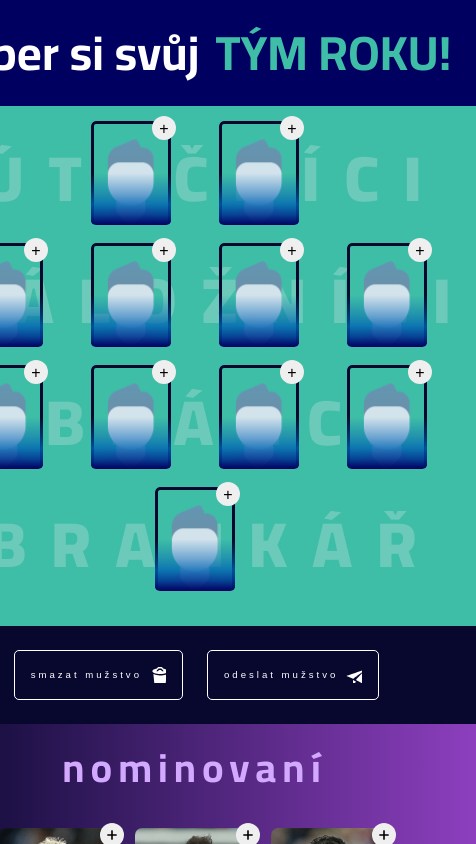
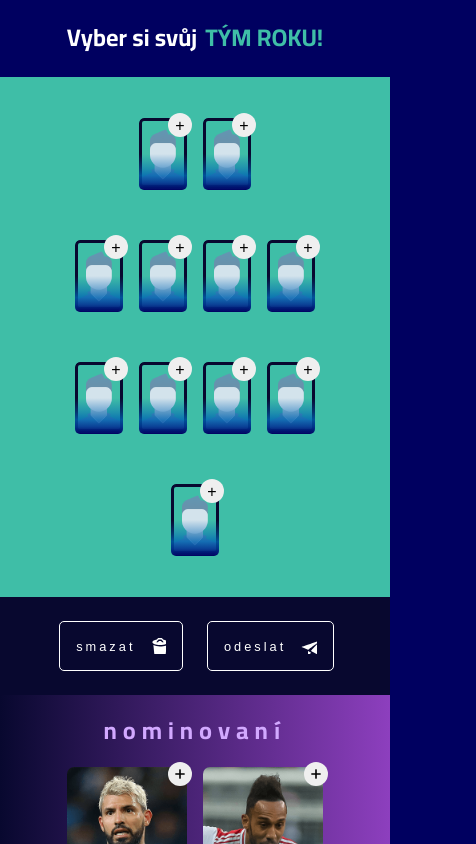
Before and after one commit to olivertylsar/tym-roku-2019, a React (Create React App) app: page / in a window 390 px wide. Shown: the top 844 px of the page, 476 px wide, since content can reach past the window. Built offline with nearby package versions, Linux system fonts and the light colour scheme.

Commit message:
more media queries for smaller screens

```diff
--- a/src/components/Header.js
+++ b/src/components/Header.js
@@ -11,10 +11,10 @@ function Header(props) {
                     className='btn Header__btn Header__btn--delete'
                     onClick={props.onClearSquad}
                 >
-                    Smazat mužstvo
+                    Smazat <span>mužstvo</span>
                 </button>
                 <button className='btn Header__btn Header__btn--send'>
-                    Odeslat mužstvo
+                    Odeslat <span>mužstvo</span>
                 </button>
             </div>
         </>
--- a/src/styles/_base.scss
+++ b/src/styles/_base.scss
@@ -22,7 +22,7 @@ $bp-xlarge: 75em; // 1200px
 $bp-large: 62.5em; // 1000px
 $bp-medium: 56.25em; // 900px
 $bp-small: 37.5em; // 600px
-$bp-smallest: 31.5em; // 500px
+$bp-xsmall: 25em; // 500px
 
 * {
     margin: 0;
--- a/src/styles/_field.scss
+++ b/src/styles/_field.scss
@@ -1,7 +1,4 @@
 .Field {
-    grid-row: 1 / span 2;
-    grid-column: 2 / 3;
-
     display: grid;
     grid-template-rows: repeat(4, 1fr);
     justify-content: center;
@@ -10,20 +7,12 @@
     align-items: center;
     padding: 2rem 0;
 
-    @media only screen and (max-width: $bp-large) {
-        grid-row: 2 / 3;
-        grid-column: 2 / -1;
-    }
-
-    @media only screen and (max-width: $bp-medium) {
-        grid-column: 1 / -1;
-    }
-
     background-color: var(--color-teal);
 }
 
 .FieldLine {
     &__label {
+        text-align: center;
         line-height: 1;
         font-size: 11rem;
         letter-spacing: 30px;
@@ -41,7 +30,13 @@
         @media only screen and (max-width: $bp-medium) {
             font-size: 8rem;
         }
-
+        @media only screen and (max-width: $bp-small) {
+            font-size: 3rem;
+            line-height: 2.6;
+        }
+        @media only screen and (max-width: $bp-xsmall) {
+            display: none;
+        }
 
     }
 
@@ -50,6 +45,10 @@
         display: flex;
         justify-content: center;
         align-content: center;
+
+        @media only screen and (max-width: $bp-small) {
+            margin-top: 0;
+        }
     }
 }
 
@@ -61,8 +60,30 @@
     width: 10rem;
     height: 13rem;
 
+    @media only screen and (max-width: $bp-small) {
+        margin: 0 2rem;
+        width: 7rem;
+        height: 10rem;
+    }
+
+    @media only screen and (max-width: $bp-xsmall) {
+        margin: 0 1rem;
+        width: 6rem;
+        height: 9rem;
+    }
+
     &--selected &__image {
         border: 3px solid deeppink;
+        width: 10rem;
+        height: 13rem;
+        @media only screen and (max-width: $bp-small) {
+            width: 7rem;
+            height: 10rem;
+        }
+        @media only screen and (max-width: $bp-xsmall) {
+            width: 6rem;
+            height: 9rem;
+        }
     }
 
     &::after{
@@ -88,7 +109,13 @@
         height: 13rem;
         overflow: hidden;
         border-radius: 5px;
-        // border: 3px solid var(--color-navy);
+
+        @media only screen and (max-width: $bp-small) {
+            height: 10rem;
+        }
+        @media only screen and (max-width: $bp-xsmall) {
+            height: 9rem;
+        }
     }
 
     &__image {
--- a/src/styles/_header.scss
+++ b/src/styles/_header.scss
@@ -40,7 +40,10 @@
             grid-column: 1 / -1;
             grid-template-rows: 1fr;
             grid-template-columns: repeat(2, max-content);
+        }
 
+        @media only screen and (max-width: $bp-xsmall) {
+            grid-gap: 1rem;
         }
 
         span {
@@ -82,6 +85,14 @@
         }
     }
 
+    &__btn {
+        @media only screen and (max-width: $bp-xsmall) {
+            span {
+                display: none;
+            }
+        }
+    }
+
     &__btn::after {
         content: '';
         display: inline-block;
@@ -94,6 +105,10 @@
         background-repeat: no-repeat;
         background: var(--color-white);
         transition: all .2s;
+
+        @media only screen and (max-width: $bp-medium) {
+            vertical-align: bottom;
+        }
     }
 
     &__btn:hover::after {
--- a/src/styles/_layout.scss
+++ b/src/styles/_layout.scss
@@ -3,8 +3,10 @@
     margin: 5rem auto;
 
     display: grid;
-    grid-template-rows:  minmax(35rem, min-content) minmax(35rem, min-content);
-    grid-template-columns: minmax(45rem, min-content) 1fr;
+    grid-template-rows: [header-side-start] minmax(35rem, min-content)
+                        [header-side-middle] minmax(35rem, min-content)
+                        [header-side-end];
+    grid-template-columns: [left-col-start] minmax(45rem, min-content) [left-col-end right-col-start] 1fr [right-col-end];
 
     align-content: center;
     justify-content: center;
@@ -31,3 +33,17 @@
     justify-content: center;
     box-shadow: 0 2rem 5rem rgba(#000, .4);
 }
+
+.Field {
+    grid-row: 1 / span 2;
+    grid-column: 2 / 3;
+
+    @media only screen and (max-width: $bp-large) {
+        grid-row: 2 / 3;
+        grid-column: 2 / -1;
+    }
+
+    @media only screen and (max-width: $bp-medium) {
+        grid-column: 1 / -1;
+    }
+}
--- a/src/styles/_nominees.scss
+++ b/src/styles/_nominees.scss
@@ -13,6 +13,10 @@
         text-align: center;
         text-transform: lowercase;
         letter-spacing: 6px;
+
+        @media only screen and (max-width: $bp-xsmall) {
+            font-size: 3rem;
+        }
     }
 
     &__content {
--- a/src/styles/_typography.scss
+++ b/src/styles/_typography.scss
@@ -1,5 +1,12 @@
 .heading-1 {
     font-size: 6rem;
+    @media only screen and (max-width: $bp-small) {
+        font-size: 4rem;
+    }
+    @media only screen and (max-width: $bp-xsmall) {
+        font-size: 3rem;
+    }
+
 }
 
 .heading-2 {
@@ -24,6 +31,10 @@
     &:hover {
         transform: translateY(-3px);
         box-shadow: var(--shadow-dark);
+    }
+
+    @media only screen and (max-width: $bp-xsmall) {
+        font-size: 1.6rem;
     }
 }
 
```
